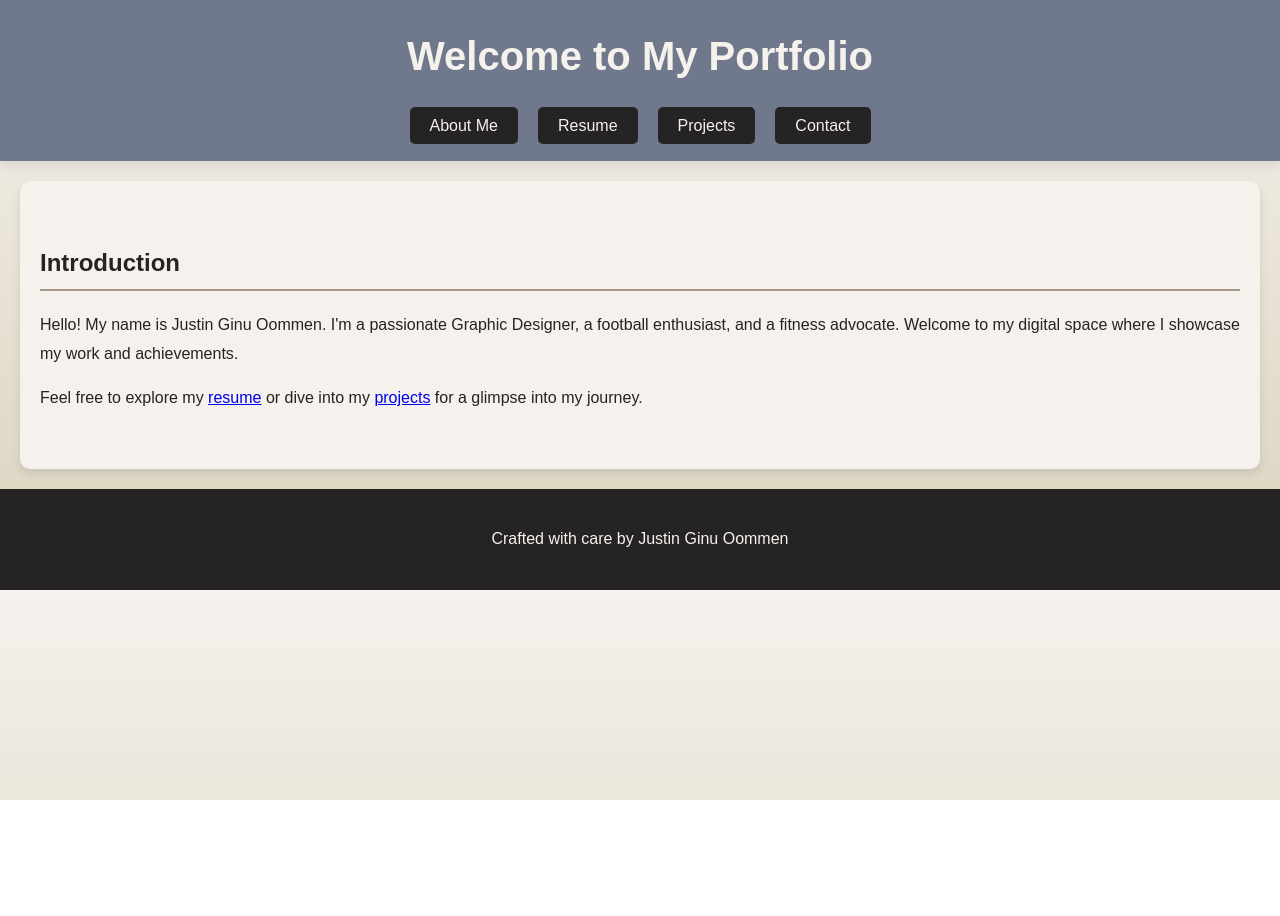
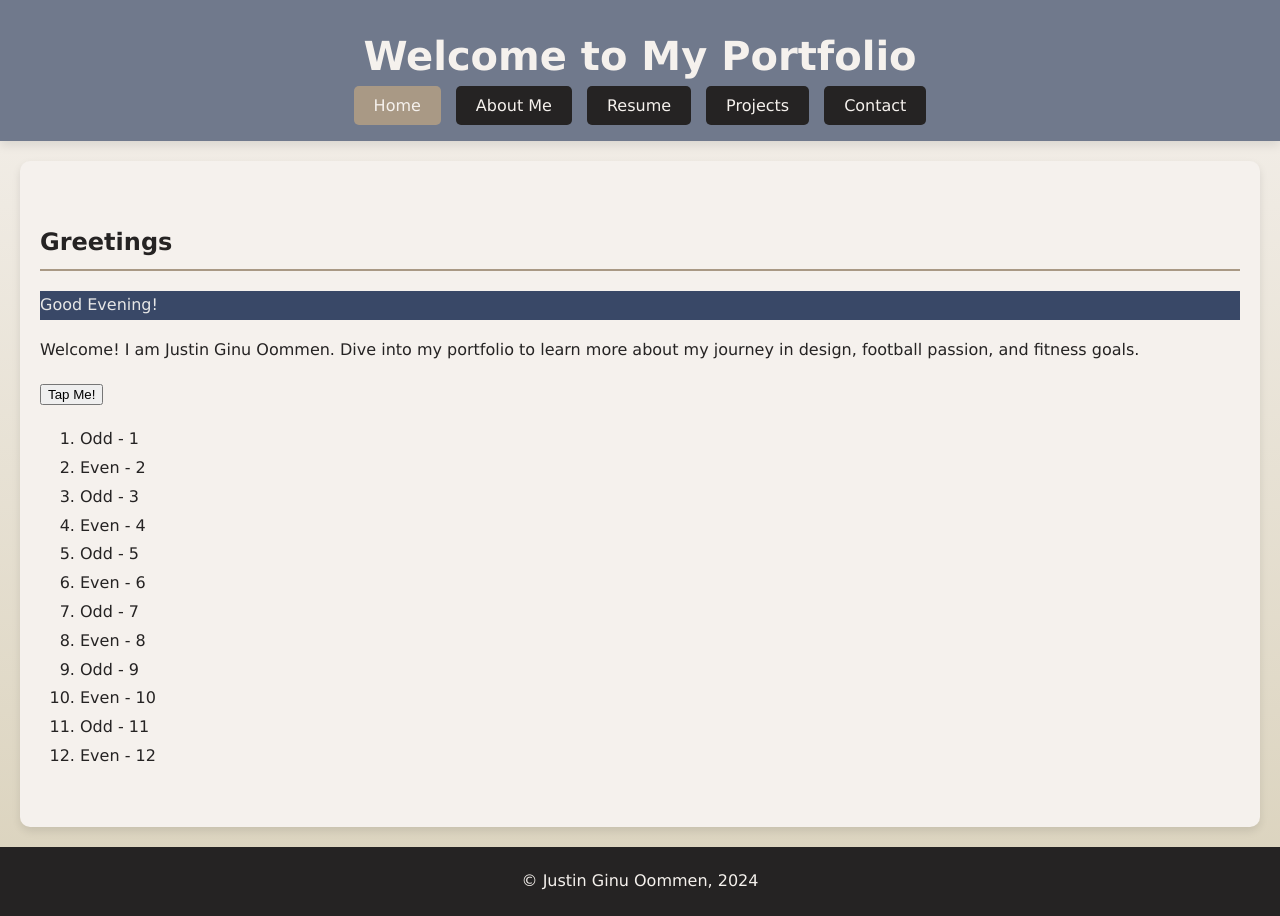
Before and after one commit to 000946993/webdesignnew, a plain HTML site: page index.html in a window 1280 px wide. Before the commit the page ends 800 px from the top, so only its background shows below. Drawn offline with Linux system fonts and the light colour scheme.

Commit message:
- Consolidated unique styling for buttons and hover effects. - Added dynamic list generation and footer year with JavaScript.

```diff
--- a/index.html
+++ b/index.html
@@ -11,6 +11,7 @@
         <h1>Welcome to My Portfolio</h1>
         <nav>
             <ul>
+                <li><a href="index.html" class="active">Home</a></li>
                 <li><a href="about.html">About Me</a></li>
                 <li><a href="resume.html">Resume</a></li>
                 <li><a href="projects.html">Projects</a></li>
@@ -20,15 +21,16 @@
     </header>
     <main>
         <section id="intro">
-            <h2>Introduction</h2>
-            <p>Hello! My name is Justin Ginu Oommen. I'm a passionate Graphic Designer, a football enthusiast, and a fitness advocate. Welcome to my digital space where I showcase my work and achievements.</p>
-            <p>Feel free to explore my <a href="resume.html">resume</a> or dive into my <a href="projects.html">projects</a> for a glimpse into my journey.</p>
+            <h2>Greetings</h2>
+            <div id="greeting"></div>
+            <p>Welcome! I am Justin Ginu Oommen. Dive into my portfolio to learn more about my journey in design, football passion, and fitness goals.</p>
+            <button id="interact-btn">Tap Me!</button>
+            <ol id="num-list"></ol>
         </section>
     </main>
-
-<footer>
-    <p>Crafted with care by Justin Ginu Oommen</p>
-</footer>
-
+    <footer id="footer-content">
+        <!-- Populated dynamically by JavaScript -->
+    </footer>
+    <script defer src="script.js"></script>
 </body>
 </html>
--- /dev/null
+++ b/script.js
@@ -0,0 +1,53 @@
+
+// Dynamically display the footer year and log today's date
+(function () {
+    const footer = document.getElementById("footer-content");
+    const now = new Date();
+    footer.innerHTML = `&copy; Justin Ginu Oommen, ${now.getFullYear()}`;
+    console.log("Current Date: ", now.toDateString());
+})();
+
+// Display time-specific greetings with custom styles
+(function () {
+    const greetElement = document.getElementById("greeting");
+    const currentHour = new Date().getHours();
+
+    if (currentHour < 12) {
+        greetElement.textContent = "Good Morning!";
+        greetElement.classList.add("morning-greet");
+    } else if (currentHour < 18) {
+        greetElement.textContent = "Good Afternoon!";
+        greetElement.classList.add("afternoon-greet");
+    } else {
+        greetElement.textContent = "Good Evening!";
+        greetElement.classList.add("evening-greet");
+    }
+})();
+
+// Button functionality to change text on hover and click
+(function () {
+    const interactButton = document.getElementById("interact-btn");
+
+    interactButton.onmouseover = () => {
+        interactButton.textContent = "Hovered!";
+    };
+
+    interactButton.onmouseout = () => {
+        interactButton.textContent = "Tap Me!";
+    };
+
+    interactButton.onclick = () => {
+        alert("Hello there!");
+        console.log("Button Clicked!");
+    };
+})();
+
+// Generate a list of even and odd numbers dynamically
+(function () {
+    const numList = document.getElementById("num-list");
+    for (let i = 1; i <= 12; i++) {
+        const listItem = document.createElement("li");
+        listItem.textContent = i % 2 === 0 ? `Even - ${i}` : `Odd - ${i}`;
+        numList.appendChild(listItem);
+    }
+})();
--- a/style.css
+++ b/style.css
@@ -2,7 +2,7 @@
 
 /* Global Styles */
 body {
-    font-family: 'Poppins', sans-serif;
+    font-family: 'Verdana', sans-serif;
     background: linear-gradient(to bottom, #F5F1ED, #DAD2BC); /* Isabelline to Bone */
     color: #252323; /* Raisin Black */
     margin: 0;
@@ -31,11 +31,11 @@ header h1 {
 /* Navigation */
 nav ul {
     padding: 0;
-    margin: 20px 0 0 0;
-    list-style: none;
+    margin: 0;
+    list-style-type: none;
     display: flex;
     justify-content: center;
-    gap: 20px;
+    gap: 15px;
 }
 
 nav ul li a {
@@ -132,12 +132,31 @@ img {
 img:hover {
     transform: scale(1.05);
 }
+.morning-greet {
+    background-color: #f9f6dc;
+    color: #555;
+}
+.afternoon-greet {
+    background-color: #ffe8c9;
+    color: #333;
+}
 
+.evening-greet {
+    background-color: #394867;
+    color: #e7e7e7;
+}
+
+button:hover {
+    background-color: #817f80;
+    color: #fff;
+    cursor: pointer;
+}
     /* Animations */
     @keyframes fadeIn {
         0% {
             opacity: 0;
         }
+
         100% {
             opacity: 1;
         }
@@ -148,12 +167,12 @@ img:hover {
             transform: translateY(50px);
             opacity: 0;
         }
+
         100% {
             transform: translateY(0);
             opacity: 1;
         }
     }
-
     /* Responsive Design */
     @media (max-width: 768px) {
         nav ul {
```
Also changed, not shown: about.html (+0 -5 lines), resume.html (+1 -1 lines). Lines whose indentation alone changed are shown as unchanged.
